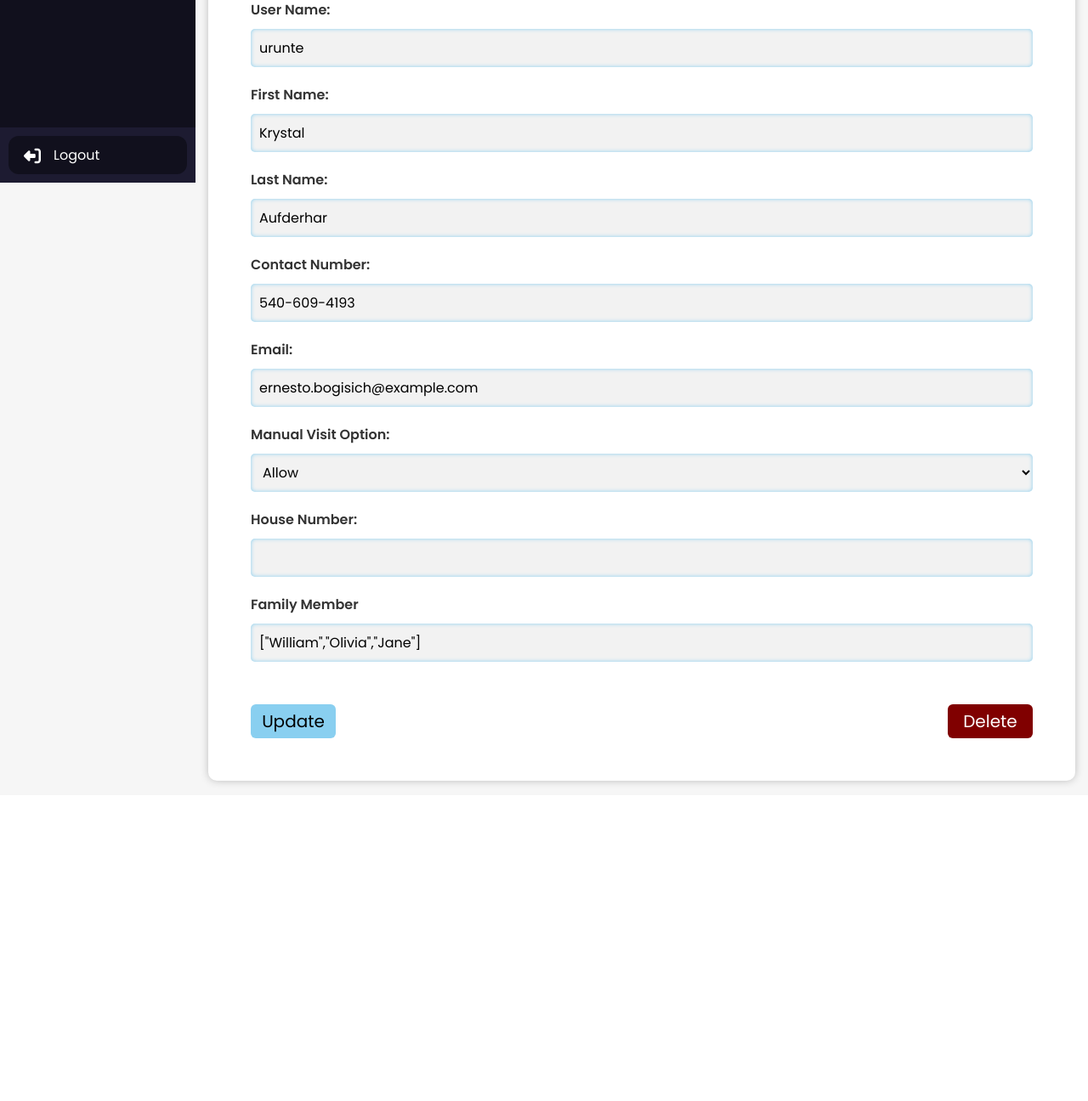
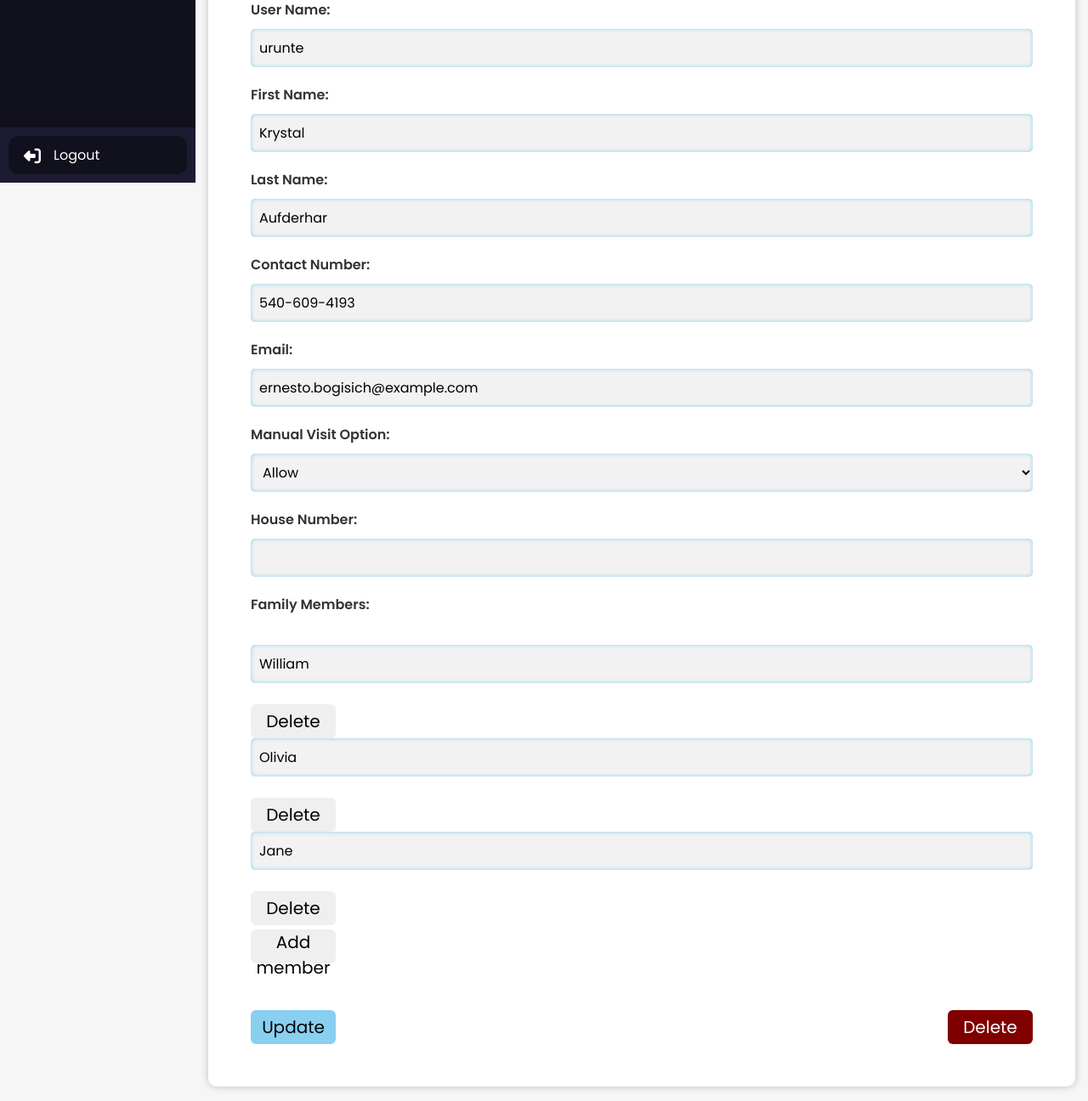
Before and after one commit to m-montefalcon/CommuniSync, a Laravel app: page /homeowner/1 in a window 1280 px wide. Shown: the part 585-1881 px from the top of the page at 85% size. Before the commit the page ends 1511 px from the top, so only its background shows below. Run offline with Laravel 10, Linux system fonts and the light colour scheme; a user stored in the database is signed in; data comes from the database, SQL or seed files in the repository; grey boxes labelled with a size stand in for pictures from a placeholder-image service; some libraries are stand-ins or nearby versions.

Commit message:
family member form as json

```diff
--- a/app/Http/Controllers/WebViewController.php
+++ b/app/Http/Controllers/WebViewController.php
@@ -64,6 +64,7 @@ class WebViewController extends Controller
 
     public function showHomeownerId($id){
         $homeowner = User::findorFail($id);
+        $homeowner->family_member = json_decode($homeowner->family_member, true);
 
         return view('credentialsForm.editHomeownerForm', compact('homeowner'));
     }
--- a/resources/views/credentialsForm/editHomeownerForm.blade.php
+++ b/resources/views/credentialsForm/editHomeownerForm.blade.php
@@ -48,8 +48,23 @@
           <label for="house_no">House Number:</label>
           <input type="text" id="house_no" name="house_no" value="{{$homeowner->house_no}}" required>
 
-          <label for="family_member">Family Member</label>
-          <input type="text" id="family_member" name="family_member" value="{{$homeowner->family_member}}" required>
+          <label for="family_member">Family Members:</label> <br/>
+            @php $familyMembers = old('family_member', $homeowner->family_member ?? []); @endphp
+            <div id="familyInputContainer">
+            @foreach($familyMembers as $index => $member)
+              <div class="inputField">
+                <input type="text" name="family_member[]" value="{{ $member }}" required>
+                <button type="button" class="removeMember">Delete</button>
+              </div>
+            @endforeach
+            </div>
+            <button type="button" id="addMember">Add member</button>
+            <br/>
+            <br/>
+
+
+
+
 
           <br>
 
@@ -70,3 +85,17 @@
 </body>
 
 @include('partials.__footer')
+
+<script src="https://ajax.googleapis.com/ajax/libs/jquery/3.5.1/jquery.min.js"></script>
+<script>
+$(document).ready(function() {
+    $(document).on("click", "#addMember", function() {
+      let newField = '<div class="inputField"><input type="text" name="family_member[]" required /><button type="button" class="removeMember">Delete</button></div>';
+      $(newField).appendTo("#familyInputContainer");
+    });
+
+    $(document).on("click", ".removeMember", function() {
+      $(this).parent('.inputField').remove();
+    });
+  });
+</script>
```
